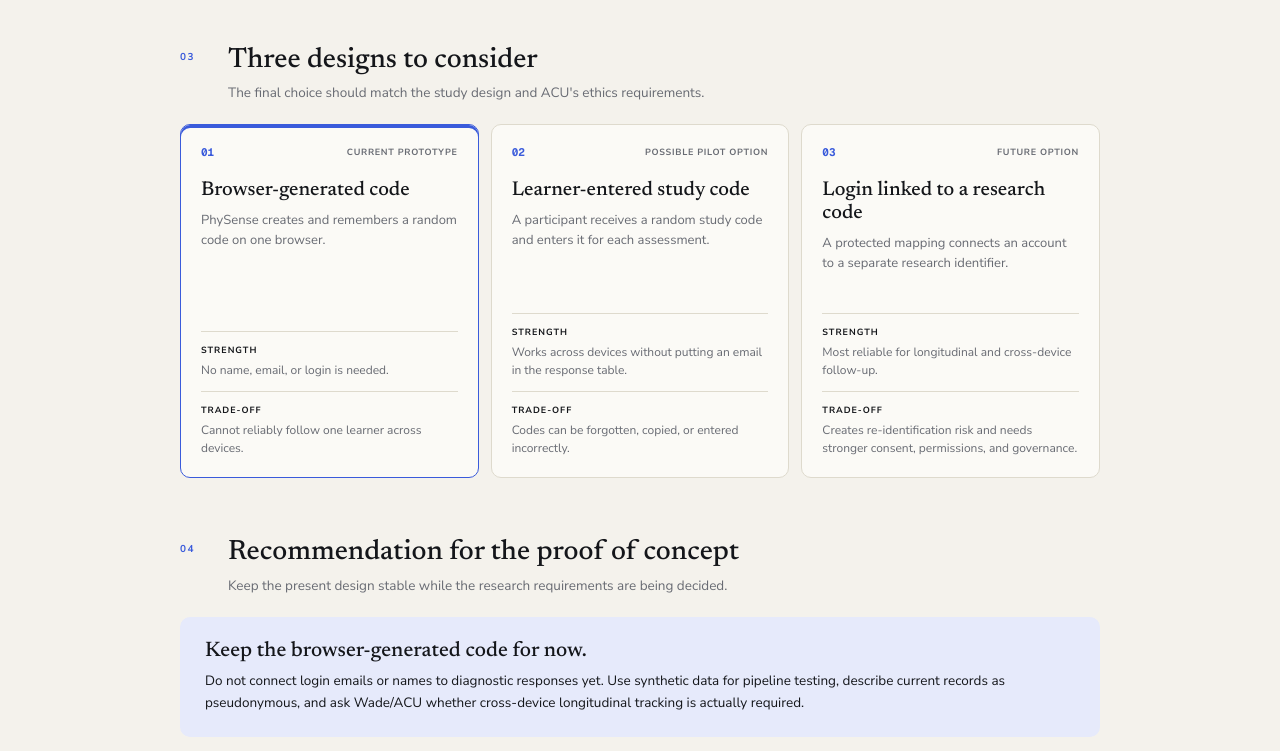
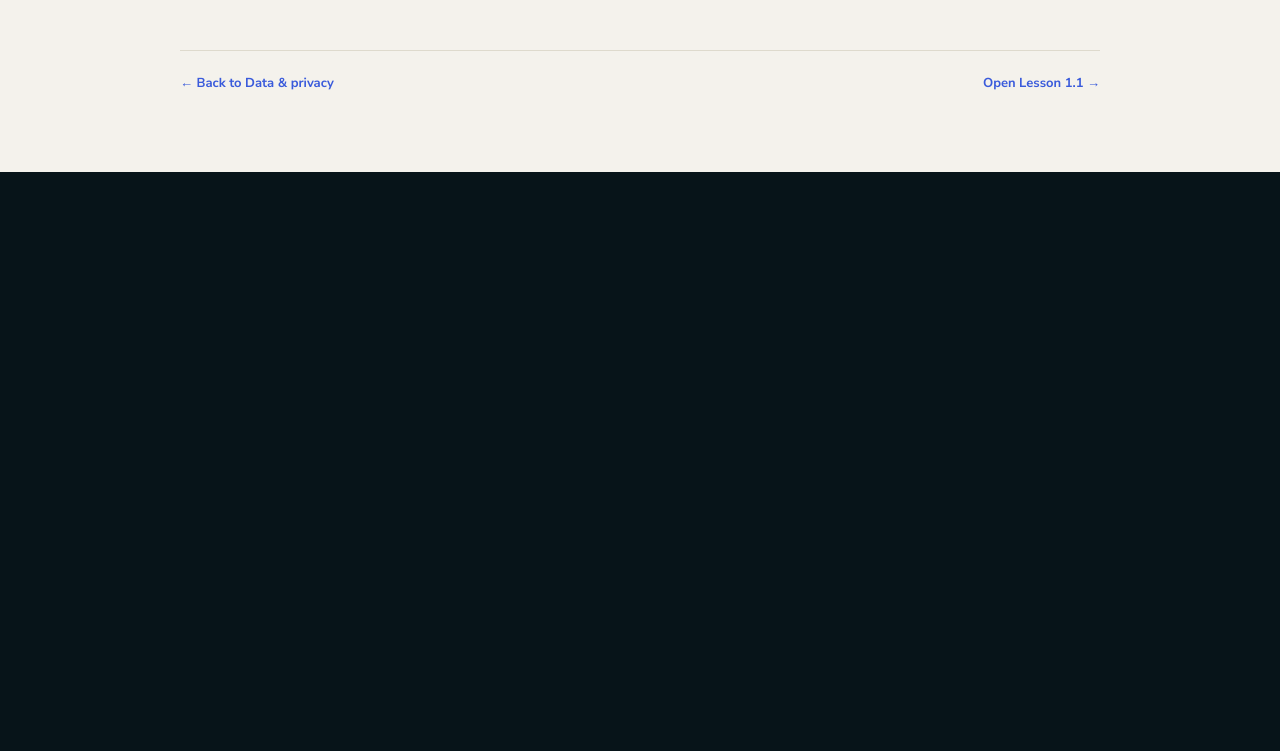
Before and after one commit to Raheeq-lab/PhySense, a Next.js app: page /participant-tracking in a window 1280 px wide. Shown: the part 1460-2211 px from the top of the page. After the commit the page ends 1632 px from the top, so only its background shows below. Built offline with nearby package versions, Linux system fonts and the light colour scheme.

Commit message:
Keep public tracking page factual

```diff
--- a/src/app/participant-tracking/page.tsx
+++ b/src/app/participant-tracking/page.tsx
@@ -12,12 +12,6 @@ const limitations = [
   ['Shared device', 'Different learners using the same browser profile may share one code.'],
   ['Cleared storage', 'Clearing site data removes the code and the next visit creates a new one.'],
   ['Private browsing', 'A private session normally loses its code when the session ends.'],
-] as const;
-
-const options = [
-  {name: 'Browser-generated code', status: 'Current prototype', description: 'PhySense creates and remembers a random code on one browser.', strength: 'No name, email, or login is needed.', tradeoff: 'Cannot reliably follow one learner across devices.'},
-  {name: 'Learner-entered study code', status: 'Possible pilot option', description: 'A participant receives a random study code and enters it for each assessment.', strength: 'Works across devices without putting an email in the response table.', tradeoff: 'Codes can be forgotten, copied, or entered incorrectly.'},
-  {name: 'Login linked to a research code', status: 'Future option', description: 'A protected mapping connects an account to a separate research identifier.', strength: 'Most reliable for longitudinal and cross-device follow-up.', tradeoff: 'Creates re-identification risk and needs stronger consent, permissions, and governance.'},
 ] as const;
 
 export default function ParticipantTrackingPage() {
@@ -48,17 +42,6 @@ export default function ParticipantTrackingPage() {
         <div className={styles.limitations}>{limitations.map(([title, text]) => <article key={title}><span>LIMIT</span><h3>{title}</h3><p>{text}</p></article>)}</div>
       </section>
 
-      <section>
-        <div className={styles.heading}><span>03</span><div><h2>Three designs to consider</h2><p>The final choice should match the study design and ACU&apos;s ethics requirements.</p></div></div>
-        <div className={styles.options}>{options.map((option, index) => <article key={option.name} className={index === 0 ? styles.current : ''}><header><span>{String(index + 1).padStart(2, '0')}</span><em>{option.status}</em></header><h3>{option.name}</h3><p>{option.description}</p><dl><div><dt>Strength</dt><dd>{option.strength}</dd></div><div><dt>Trade-off</dt><dd>{option.tradeoff}</dd></div></dl></article>)}</div>
-      </section>
-
-      <section>
-        <div className={styles.heading}><span>04</span><div><h2>Recommendation for the proof of concept</h2><p>Keep the present design stable while the research requirements are being decided.</p></div></div>
-        <div className={styles.recommendation}><strong>Keep the browser-generated code for now.</strong><p>Do not connect login emails or names to diagnostic responses yet. Use synthetic data for pipeline testing, describe current records as pseudonymous, and ask Wade/ACU whether cross-device longitudinal tracking is actually required.</p></div>
-        <div className={styles.questions}><h3>Decisions needed from Wade / ACU</h3><ol><li>Must the study follow the same learner across different devices?</li><li>Is a learner-entered study code acceptable?</li><li>If login linkage is required, who may access the identity-to-code mapping?</li><li>How and when must that mapping be deleted?</li></ol></div>
-      </section>
-
       <footer><Link href="/data-and-privacy">← Back to Data &amp; privacy</Link><Link href="/block-1/1-1">Open Lesson 1.1 →</Link></footer>
     </main>
   </div>;
```
